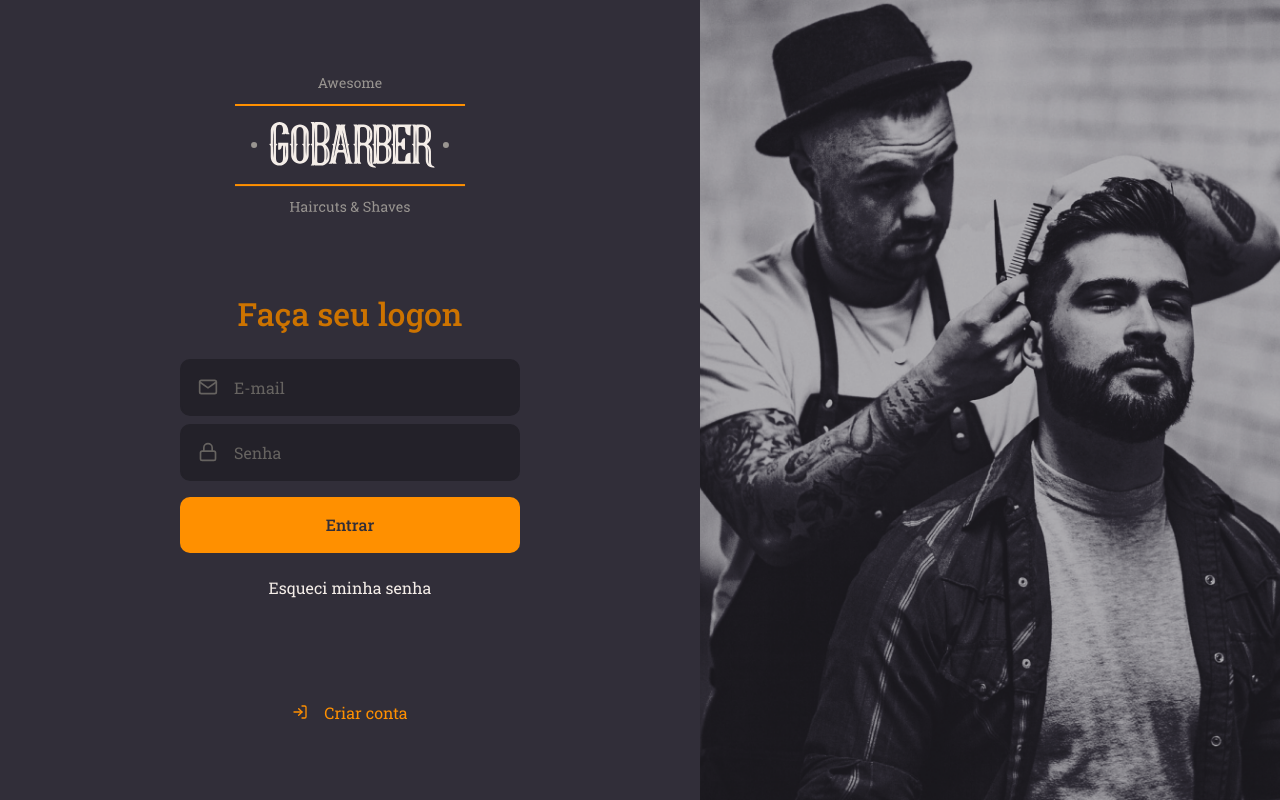
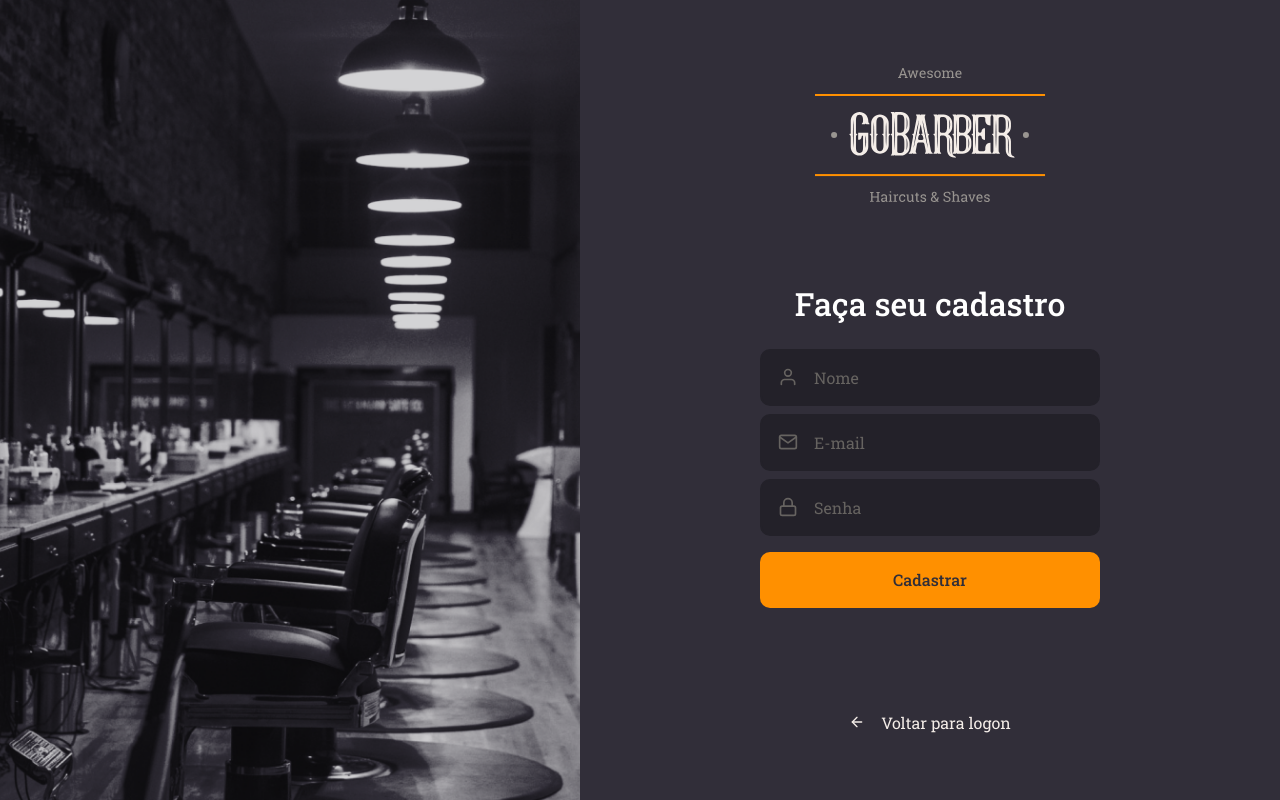
Before and after one commit to leandronegreiros/GoStack, a React (Create React App) app in the folder 06-gobarber-web/: page / in a window 1280 px wide. Built offline with nearby package versions, Linux system fonts and the light colour scheme.

Commit message:
Página de cadastro
Desenvolver a página de cadastro do GoBarber utilizando os mesmos componentes que foram isolados

```diff
--- a/06-gobarber-web/src/App.tsx
+++ b/06-gobarber-web/src/App.tsx
@@ -1,11 +1,12 @@
 import React from 'react';
 
 import SignIn from './pages/SignIn';
+import SignUp from './pages/SignUp';
 import GlobalStyle from './styles/global';
 
 const App: React.FC = () => (
     <>
-        <SignIn />
+        <SignUp />
         <GlobalStyle />
     </>
 );
--- /dev/null
+++ b/06-gobarber-web/src/pages/SignUp/index.tsx
@@ -0,0 +1,41 @@
+import React from 'react';
+import { FiArrowLeft, FiMail, FiUser, FiLock } from 'react-icons/fi';
+
+import logoImg from '../../assets/logo.svg';
+
+import Input from '../../components/inpput';
+import Button from '../../components/Button';
+
+import { Container, Content, Background } from './styles';
+
+const SignUp: React.FC = () => (
+    <Container>
+        <Background />
+        <Content>
+            <img src={logoImg} alt="GoBarber" />
+
+            <form>
+                <h1>Faça seu cadastro</h1>
+
+                <Input name="name" icon={FiUser} placeholder="Nome" />
+                <Input name="email" icon={FiMail} placeholder="E-mail" />
+
+                <Input
+                    name="password"
+                    icon={FiLock}
+                    placeholder="Senha"
+                    type="password"
+                />
+
+                <Button type="submit">Cadastrar</Button>
+            </form>
+
+            <a href="login">
+                <FiArrowLeft />
+                Voltar para logon
+            </a>
+        </Content>
+    </Container>
+);
+
+export default SignUp;
--- /dev/null
+++ b/06-gobarber-web/src/pages/SignUp/styles.ts
@@ -0,0 +1,68 @@
+import styled from 'styled-components';
+import { shade } from 'polished';
+
+import sidnUpBackgroundImg from '../../assets/sign-up-background.png';
+
+export const Container = styled.div`
+    height: 100vh;
+    display: flex;
+    align-items: stretch;
+`;
+
+export const Content = styled.div`
+    display: flex;
+    flex-direction: column;
+    align-items: center;
+
+    place-content: center;
+
+    width: 100%;
+    max-width: 700px;
+
+    form {
+        margin: 80px 0;
+        width: 340px;
+        text-align: center;
+    }
+
+    h1 {
+        margin-bottom: 24px;
+    }
+
+    a {
+        color: #f4ede8;
+        display: block;
+        margin-top: 24px;
+        text-decoration: none;
+        transition: color 0.2s;
+
+        &:hover {
+            color: ${shade(0.2, '#f4ede8')};
+        }
+    }
+
+    > a {
+        color: #f4ede8;
+        display: block;
+        margin-top: 24px;
+        text-decoration: none;
+        transition: color 0.2s;
+
+        display: flex;
+        align-items: center;
+
+        svg {
+            margin-right: 16px;
+        }
+    }
+
+    &:hover {
+        color: ${shade(0.2, '#f4ede8')};
+    }
+`;
+
+export const Background = styled.div`
+    flex: 1;
+    background: url(${sidnUpBackgroundImg}) no-repeat center;
+    background-size: cover;
+`;
```
Also changed, not shown: 06-gobarber-web/src/assets/sign-up-background.png (added).
